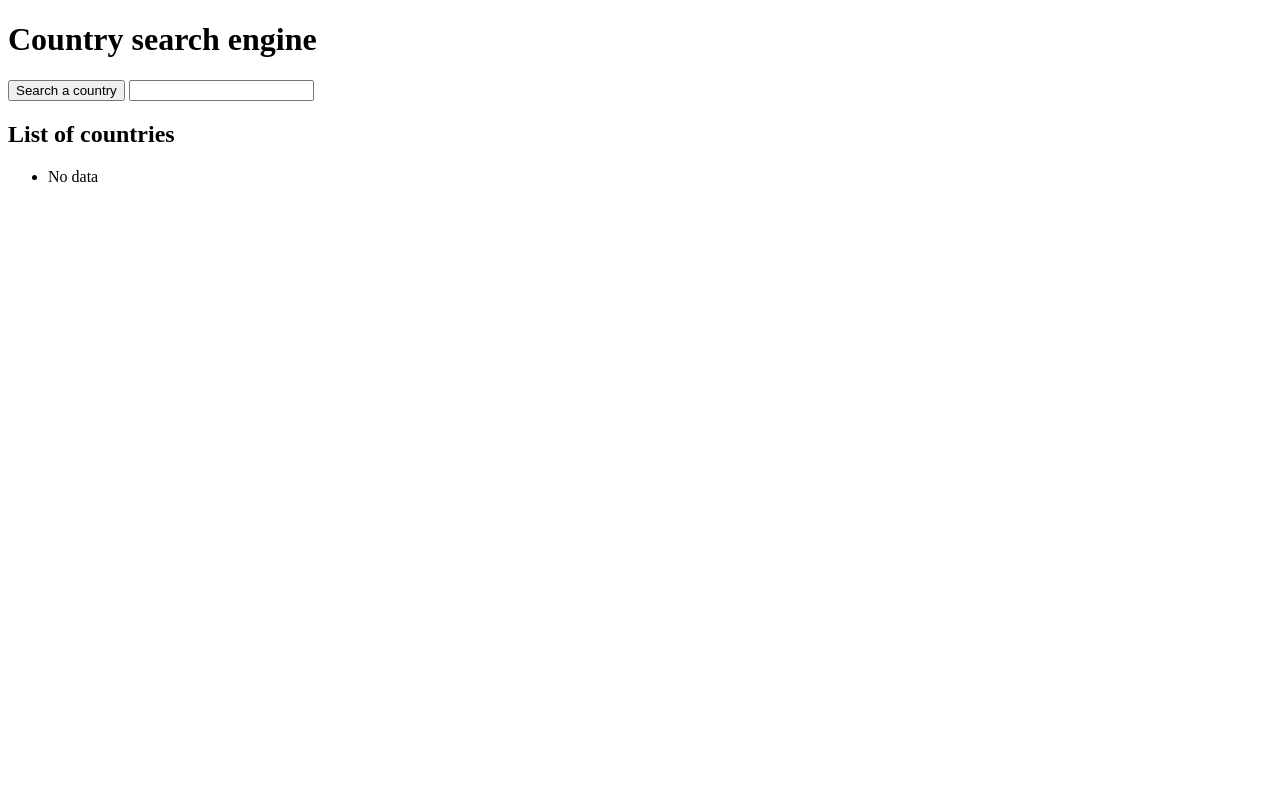
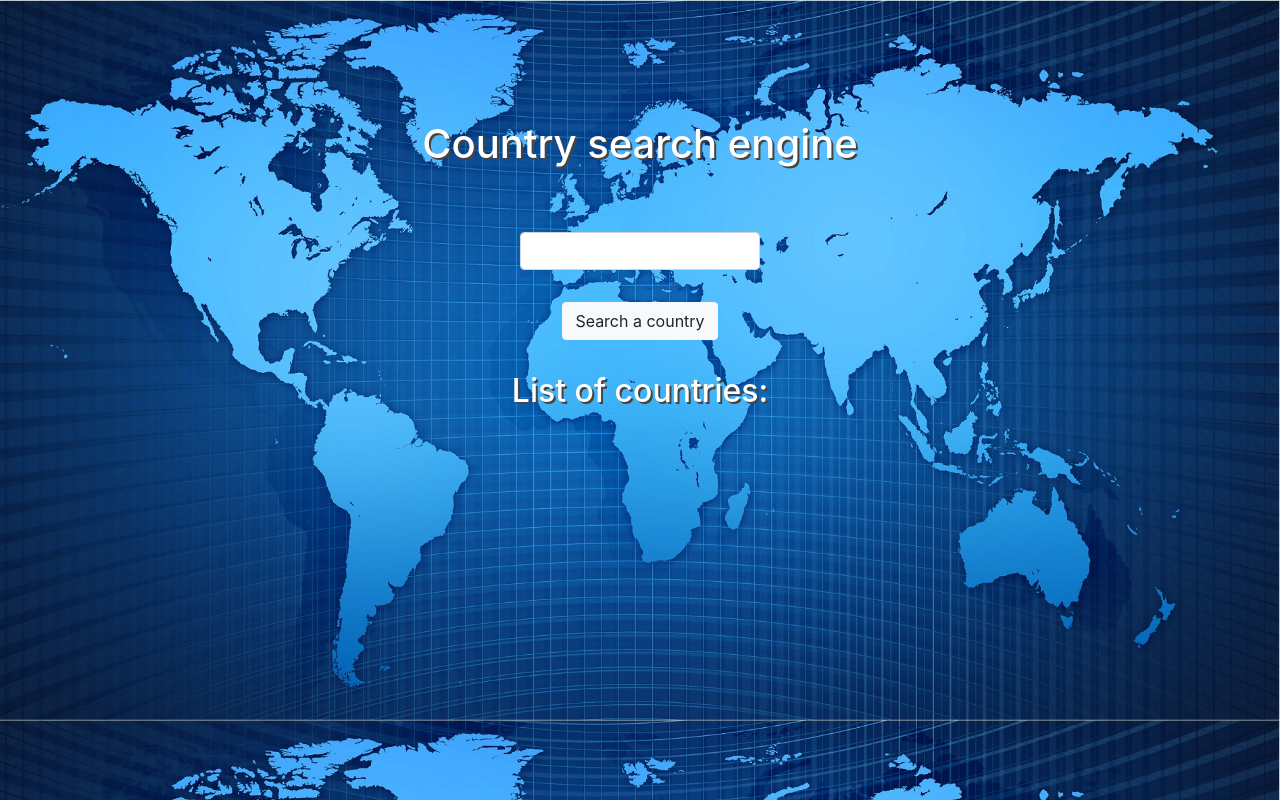
Before and after one commit to domin11/12.3-countries-search, a website: page index.html in a window 1280 px wide. Drawn offline with nearby package versions, Linux system fonts and the light colour scheme.

Commit message:
Add style.css

```diff
--- a/index.html
+++ b/index.html
@@ -2,18 +2,20 @@
 <html lang="en" >
 <head>
   <meta charset="UTF-8">
-  <title>Chuck Norris jokes</title>
+  <title>Country search</title>
+  <link rel="stylesheet" href="https://stackpath.bootstrapcdn.com/bootstrap/4.1.2/css/bootstrap.min.css" integrity="sha384-Smlep5jCw/wG7hdkwQ/Z5nLIefveQRIY9nfy6xoR1uRYBtpZgI6339F5dgvm/e9B" crossorigin="anonymous">
+  <link rel="stylesheet" href="https://use.fontawesome.com/releases/v5.2.0/css/all.css" integrity="sha384-hWVjflwFxL6sNzntih27bfxkr27PmbbK/iSvJ+a4+0owXq79v+lsFkW54bOGbiDQ" crossorigin="anonymous">
   <link rel="stylesheet" href="css/style.css">
 </head>
 <body>
 
-  <h1>Country search engine</h1>
-  <button id="search">Search a country</button>
-  <input id="country-name" type="text" />
-  <h2>List of countries</h2>
-  <ul id="countries">
-    <li>No data</li>
-  </ul>
+    <h1>Country search engine</h1>
+    <input class="form-control" id="country-name" type="text" />
+    <button class="btn btn-light" id="search">Search a country</button>
+    <h2>List of countries:</h2>
+    <ul id="countries">
+      <li></li>
+    </ul>
 
   <script src="js/script.js"></script>
 </body>
--- a/js/script.js
+++ b/js/script.js
@@ -19,7 +19,7 @@ function showCountriesList(resp) {
     countriesList.innerHTML = '';
     resp.forEach(function(item) {
       var liEl = document.createElement('li');
-      liEl.innerText = item.name;
+      liEl.innerText ='Country: '+ item.name +'\nCapital: '+ item.capital+'\nPopulation: ' + item.population +'\nCurrency: '+ item.currencies;
       countriesList.appendChild(liEl);
     });
 }
--- a/sass/style.scss
+++ b/sass/style.scss
@@ -0,0 +1,34 @@
+body {
+  background: url('../images/world.jpg');
+  background-size: cover;
+  margin: 0 auto;
+  text-align: center;
+  color: white;
+}
+h1 {
+  margin-top: 15vh;
+  margin-bottom: 8vh;
+  text-shadow: 2px 2px #444;
+}
+.form-control {
+  margin-top: 15vh;
+  width: 240px;
+  margin: 0 auto;
+}
+button {
+  margin: 4vh 0;
+  cursor: pointer;
+}
+h2 {
+  text-shadow: 2px 2px #444;
+}
+ul {
+  list-style: none;
+  margin: 2vh auto;
+  width: 300px;
+  background: rgba(63, 63, 63, 0.6);
+  text-align: left;
+}
+li {
+  font-size: 22px;
+}
```
Also changed, not shown: css/style.css, images/world.jpg (added).
